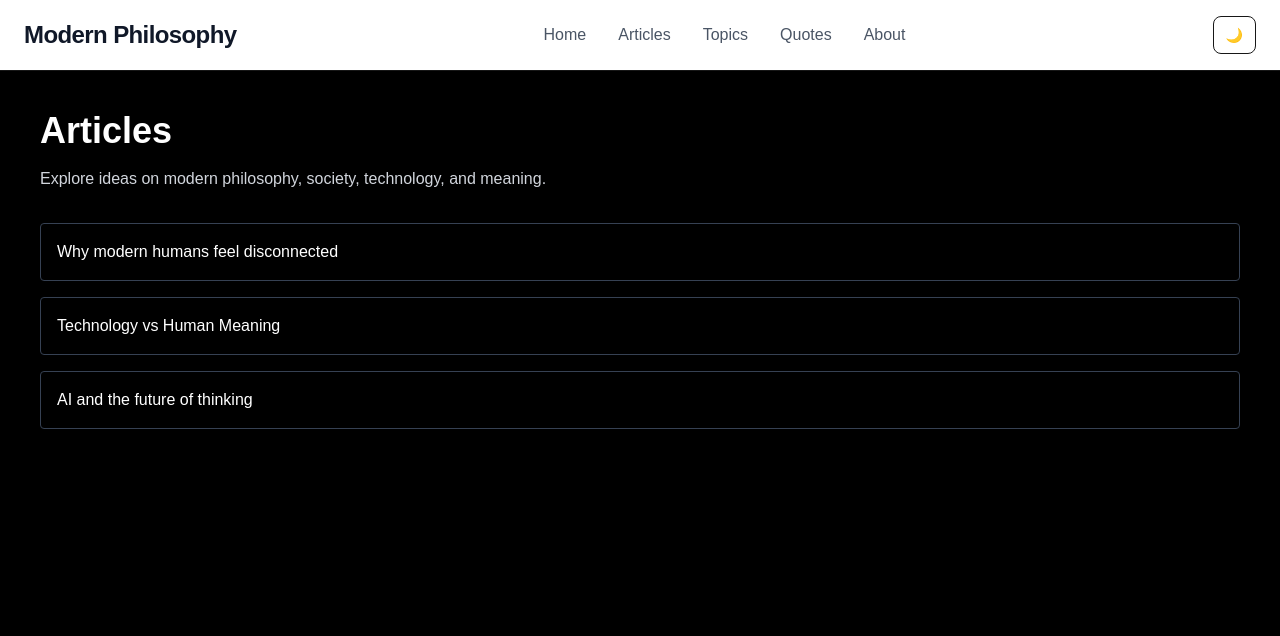
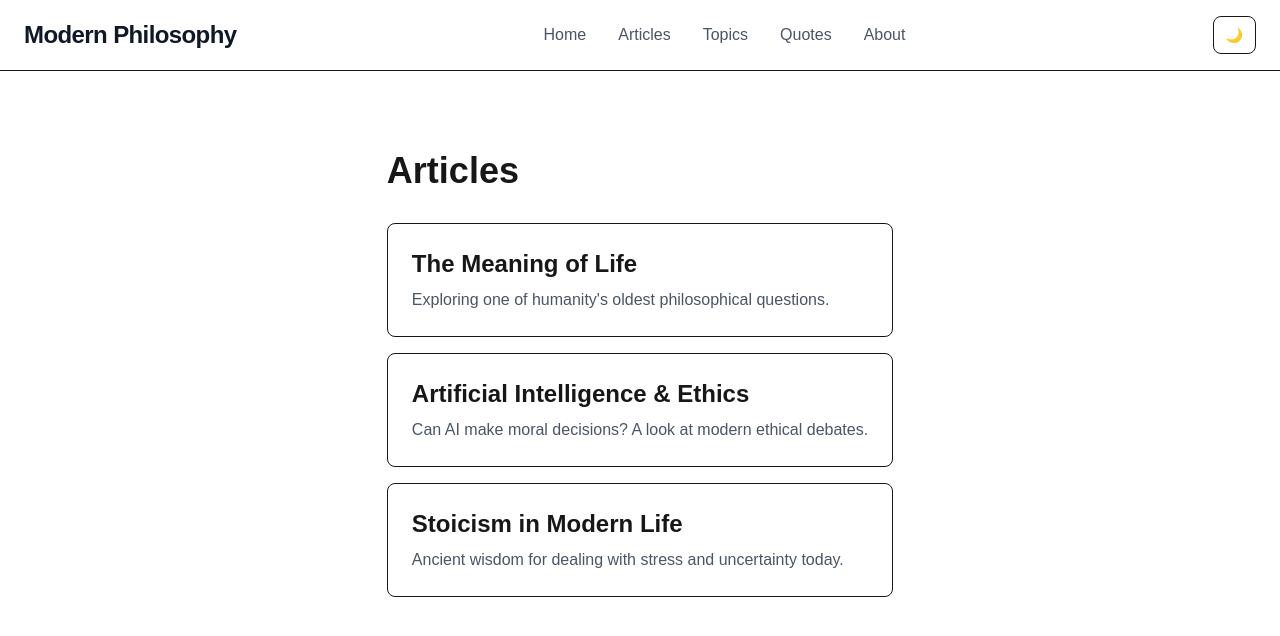
Before and after one commit to Akmalkhanbangash/modern-philosophy, a Next.js app: page /articles in a window 1280 px wide. Shown: the top 636 px of the page. Built offline with nearby package versions, Linux system fonts and the light colour scheme.

Commit message:
Implement articles listing page

```diff
--- a/app/articles/[slug]/page.tsx
+++ b/app/articles/[slug]/page.tsx
@@ -1,26 +1,13 @@
-import Link from "next/link";
-import { articles } from "../../lib/articles";
+type Props = {
+  params: {
+    slug: string;
+  };
+};
 
-export default function Articles() {
+export default function ArticlePage({ params }: Props) {
   return (
-    <main className="min-h-screen bg-black text-white p-10">
-
-      <h1 className="text-4xl font-bold">Articles</h1>
-
-      <div className="mt-8 space-y-4">
-
-        {articles.map((article) => (
-          <Link
-            key={article.slug}
-            href={`/articles/${article.slug}`}
-            className="block border border-gray-700 p-4 rounded hover:bg-gray-900"
-          >
-            {article.title}
-          </Link>
-        ))}
-
-      </div>
-
+    <main className="mx-auto max-w-4xl px-6 py-20">
+      <h1 className="text-5xl font-bold">{params.slug}</h1>
     </main>
   );
 }
--- a/app/articles/page.tsx
+++ b/app/articles/page.tsx
@@ -1,29 +1,23 @@
-export default function Articles() {
+import Link from "next/link";
+import { articles } from "../data/articles";
+
+export default function ArticlesPage() {
   return (
-    <main className="min-h-screen bg-black text-white p-10">
+    <main className="mx-auto max-w-4xl px-6 py-20">
+      <h1 className="mb-8 text-4xl font-bold">Articles</h1>
 
-      <h1 className="text-4xl font-bold">Articles</h1>
-
-      <p className="mt-4 text-gray-300">
-        Explore ideas on modern philosophy, society, technology, and meaning.
-      </p>
-
-      <div className="mt-8 space-y-4">
-
-        <div className="border border-gray-700 p-4 rounded">
-          Why modern humans feel disconnected
-        </div>
-
-        <div className="border border-gray-700 p-4 rounded">
-          Technology vs Human Meaning
-        </div>
-
-        <div className="border border-gray-700 p-4 rounded">
-          AI and the future of thinking
-        </div>
-
+      <div className="space-y-4">
+        {articles.map((article) => (
+          <Link
+            key={article.slug}
+            href={`/articles/${article.slug}`}
+            className="block rounded-lg border p-6 hover:bg-gray-100"
+          >
+            <h2 className="text-2xl font-semibold">{article.title}</h2>
+            <p className="mt-2 text-gray-600">{article.description}</p>
+          </Link>
+        ))}
       </div>
-
     </main>
   );
 }
--- a/app/data/articles.ts
+++ b/app/data/articles.ts
@@ -4,6 +4,7 @@ export type Article = {
   title: string;
   description: string;
   readTime: string;
+  content: string;
 };
 
 export const articles: Article[] = [
@@ -13,6 +14,8 @@ export const articles: Article[] = [
   title: "The Meaning of Life",
   description: "Exploring one of humanity's oldest philosophical questions.",
   readTime: "5 min read",
+  content:
+    "The search for meaning has inspired philosophers for thousands of years and continues to shape how we understand our purpose."
 },
   {
     id: 2,
@@ -20,12 +23,17 @@ export const articles: Article[] = [
   title: "Artificial Intelligence & Ethics",
   description: "Can AI make moral decisions? A look at modern ethical debates.",
   readTime: "7 min read",
+  content:
+    "As AI systems become more advanced, they are increasingly involved in making decisions that have ethical implications."
 },
+
   {
   id: 3,
   slug: "stoicism-in-modern-life",
   title: "Stoicism in Modern Life",
   description: "Ancient wisdom for dealing with stress and uncertainty today.",
   readTime: "6 min read",
-  },
+  content:
+    "Stoicism teaches us to focus on what we can control, accept what we cannot, and develop resilience in everyday life."
+}
 ];
--- a/app/lib/articles.ts
+++ /dev/null
@@ -1,20 +0,0 @@
-export const articles = [
-  {
-    slug: "why-modern-humans-feel-disconnected",
-    title: "Why modern humans feel disconnected",
-    content:
-      "We live in a hyper-connected world but still feel emotionally distant. This is one of the core paradoxes of modern life."
-  },
-  {
-    slug: "ai-and-human-thinking",
-    title: "AI and human thinking",
-    content:
-      "Artificial intelligence is reshaping how we understand intelligence, creativity, and decision making."
-  },
-  {
-    slug: "technology-vs-meaning",
-    title: "Technology vs meaning",
-    content:
-      "Technology solves problems, but meaning must be created by humans themselves."
-  }
-];
```
Lines whose indentation alone changed are shown as unchanged.
